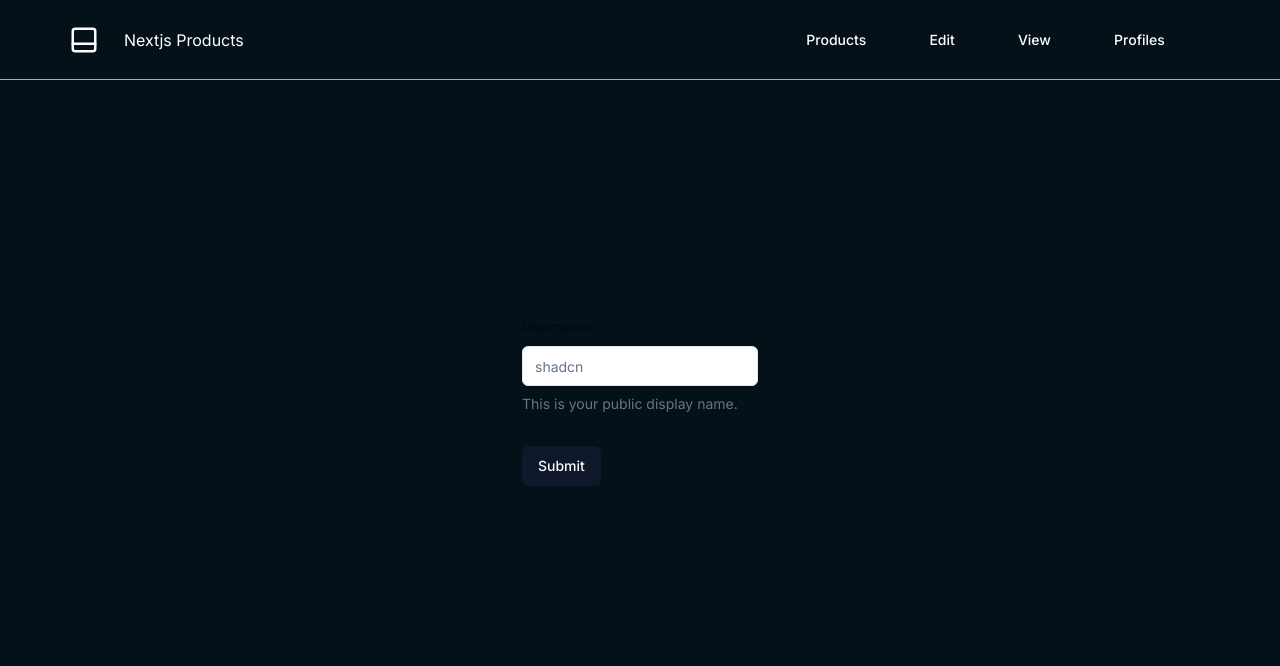
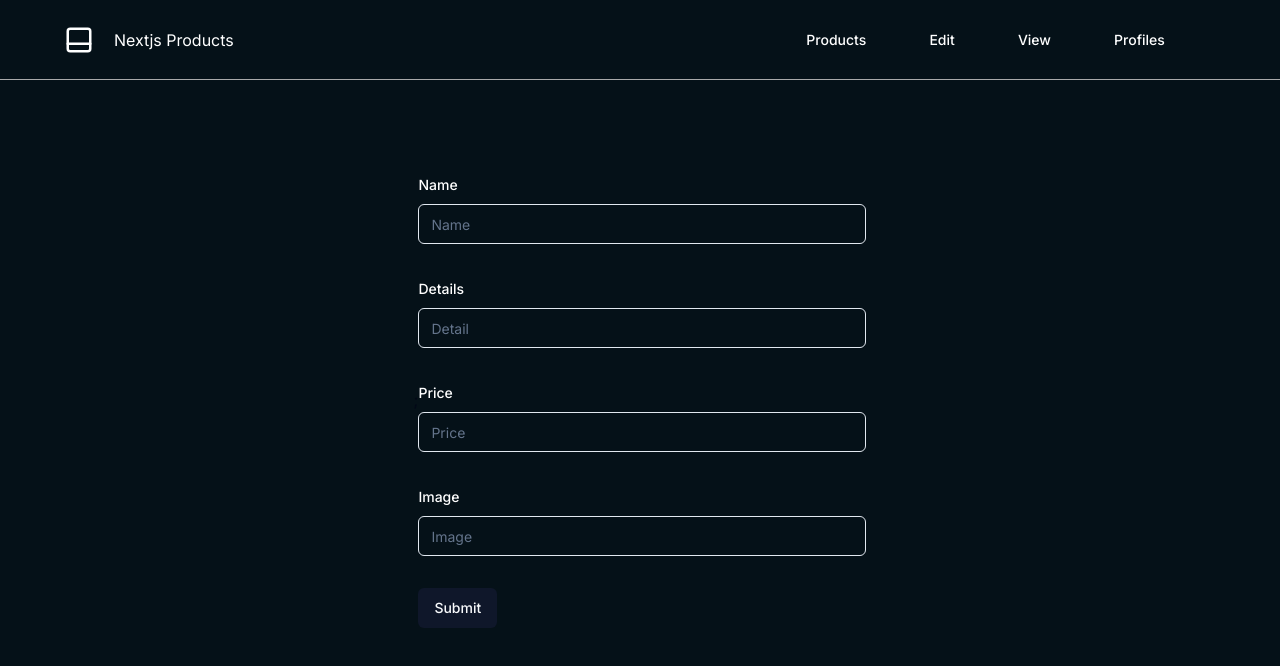
Before and after one commit to waleed2000x/nexus-crud-frontend, a Next.js app: page /products/create in a window 1280 px wide. Shown: the top 666 px of the page. Built offline with nearby package versions, Linux system fonts and the light colour scheme; no server answers.

Commit message:
Create completed

```diff
--- a/app/products/create/page.js
+++ b/app/products/create/page.js
@@ -1,6 +1,7 @@
 "use client";
-import React, { useEffect } from "react";
+import React, { useEffect, useState } from "react";
 import { Button } from "@/components/ui/button";
+import { Toaster } from "@/components/ui/sonner";
 import {
   Form,
   FormControl,
@@ -15,20 +16,36 @@ import { z } from "zod";
 import { useForm } from "react-hook-form";
 import { zodResolver } from "@hookform/resolvers/zod";
 import axios from "axios";
+import { toast } from "sonner";
+import styled from "styled-components";
 const formSchema = z.object({
   name: z.string().min(2).max(50),
-  details: z.string().min(2).max(50),
+  detail: z.string().min(2).max(50),
   price: z.string().min(2).max(50),
   image: z.string().min(2).max(50),
 });
 
 export default function Product() {
-  function onSubmit(e) {
-    e.preventDefault();
+  const [fire, setFire] = useState(false);
+  function handleSubmit(values) {
+    try {
+      axios
+        .post("http://localhost:8000/products/", values)
+        .then((res) => {
+          toast("Product created successfully");
+          setTimeout(() => {
+            form.reset();
+          }, 1000);
+          console.log(res);
+        })
+        .catch((err) => {
+          console.log(err);
+        });
+      console.log(values);
+    } catch (error) {
+      console.log(error);
+    }
   }
-  useEffect(() => {
-    axios.post("http://localhost:8000/products", form);
-  }, []);
   const form = useForm({
     resolver: zodResolver(formSchema),
     defaultValues: {
@@ -40,20 +57,66 @@ export default function Product() {
   });
   return (
     <div className="product-create-parent">
+      <Toaster />;
       <Form {...form}>
-        <form onSubmit={form.handleSubmit(onSubmit)} className="space-y-8">
+        <form onSubmit={form.handleSubmit(handleSubmit)} className="space-y-8">
           <FormField
             control={form.control}
-            name="username"
+            name="name"
             render={({ field }) => (
               <FormItem>
-                <FormLabel>Username</FormLabel>
+                <FormLabel className="text-white">Name</FormLabel>
                 <FormControl>
-                  <Input placeholder="shadcn" {...field} />
+                  <StyledInput placeholder="Name" {...field} />
                 </FormControl>
-                <FormDescription>
+                <FormMessage />
+              </FormItem>
+            )}
+          />
+          <FormField
+            control={form.control}
+            name="detail"
+            render={({ field }) => (
+              <FormItem>
+                <FormLabel className="text-white">Details</FormLabel>
+                <FormControl>
+                  <StyledInput placeholder="Detail" {...field} />
+                </FormControl>
+                {/* <FormDescription>
                   This is your public display name.
-                </FormDescription>
+                </FormDescription> */}
+                <FormMessage />
+              </FormItem>
+            )}
+          />
+          <FormField
+            control={form.control}
+            name="price"
+            render={({ field }) => (
+              <FormItem>
+                <FormLabel className="text-white">Price</FormLabel>
+                <FormControl>
+                  <StyledInput placeholder="Price" {...field} />
+                </FormControl>
+                {/* <FormDescription>
+                  This is your public display name.
+                </FormDescription> */}
+                <FormMessage />
+              </FormItem>
+            )}
+          />
+          <FormField
+            control={form.control}
+            name="image"
+            render={({ field }) => (
+              <FormItem>
+                <FormLabel className="text-white">Image</FormLabel>
+                <FormControl>
+                  <StyledInput placeholder="Image" {...field} />
+                </FormControl>
+                {/* <FormDescription>
+                  This is your public display name.
+                </FormDescription> */}
                 <FormMessage />
               </FormItem>
             )}
@@ -64,3 +127,6 @@ export default function Product() {
     </div>
   );
 }
+const StyledInput = styled(Input)`
+  background-color: transparent;
+`;
--- a/components/navbar/NavMenu.jsx
+++ b/components/navbar/NavMenu.jsx
@@ -31,7 +31,9 @@ export default function NavMenu() {
           <MenubarSub>
             <MenubarSubTrigger>Handle Products</MenubarSubTrigger>
             <MenubarSubContent>
-              <MenubarItem>Add Product</MenubarItem>
+              <Link href="/products/create">
+                <MenubarItem>Add Product</MenubarItem>
+              </Link>
               <MenubarItem>Update Product</MenubarItem>
               <MenubarItem>Find Product</MenubarItem>
             </MenubarSubContent>
--- a/components/navbar/Navbar.jsx
+++ b/components/navbar/Navbar.jsx
@@ -22,9 +22,7 @@ export default function Navbar() {
       <div className="navbar-center">
         <StyledDrawer>
           <StyledDrawerTrigger>
-            <Button variant="ghost" size="icon">
             <PanelBottom />
-            </Button>
             <Link href="/">
               <h2>Nextjs Products</h2>
             </Link>
@@ -55,7 +53,6 @@ const StyledDrawer = styled(Drawer)``;
 const StyledDrawerTrigger = styled(DrawerTrigger)`
   display: flex;
   align-items: center;
-  & button {
   & svg {
     color: white;
     width: 30px;
@@ -67,7 +64,7 @@ const StyledDrawerTrigger = styled(DrawerTrigger)`
   &:hover {
     background-color: transparent;
   }
-  }
+
   & h2 {
     color: white;
     margin-left: 20px;
--- /dev/null
+++ b/components/ui/sonner.jsx
@@ -0,0 +1,29 @@
+"use client";
+import { useTheme } from "next-themes"
+import { Toaster as Sonner } from "sonner"
+
+const Toaster = ({
+  ...props
+}) => {
+  const { theme = "system" } = useTheme()
+
+  return (
+    (<Sonner
+      theme={theme}
+      className="toaster group"
+      toastOptions={{
+        classNames: {
+          toast:
+            "group toast group-[.toaster]:bg-background group-[.toaster]:text-foreground group-[.toaster]:border-border group-[.toaster]:shadow-lg",
+          description: "group-[.toast]:text-muted-foreground",
+          actionButton:
+            "group-[.toast]:bg-primary group-[.toast]:text-primary-foreground",
+          cancelButton:
+            "group-[.toast]:bg-muted group-[.toast]:text-muted-foreground",
+        },
+      }}
+      {...props} />)
+  );
+}
+
+export { Toaster }
--- a/package.json
+++ b/package.json
@@ -21,9 +21,11 @@
     "clsx": "^2.1.0",
     "lucide-react": "^0.363.0",
     "next": "14.1.4",
+    "next-themes": "^0.3.0",
     "react": "^18",
     "react-dom": "^18",
     "react-hook-form": "^7.51.1",
+    "sonner": "^1.4.41",
     "styled-components": "^6.1.8",
     "tailwind-merge": "^2.2.2",
     "tailwindcss-animate": "^1.0.7",
--- a/scss/index.css
+++ b/scss/index.css
@@ -50,4 +50,7 @@ body {
   justify-content: center;
   align-items: center;
   min-height: 100vh;
+}
+.product-create-parent form {
+  width: 35%;
 }/*# sourceMappingURL=index.css.map */
--- a/scss/index.scss
+++ b/scss/index.scss
@@ -47,4 +47,7 @@ body {
   justify-content: center;
   align-items: center;
   min-height: 100vh;
+  & form {
+    width: 35%;
+  }
 }
```
Also changed, not shown: 2 other files (tests, documents, lock files or other folders). Lines whose indentation alone changed are shown as unchanged.
